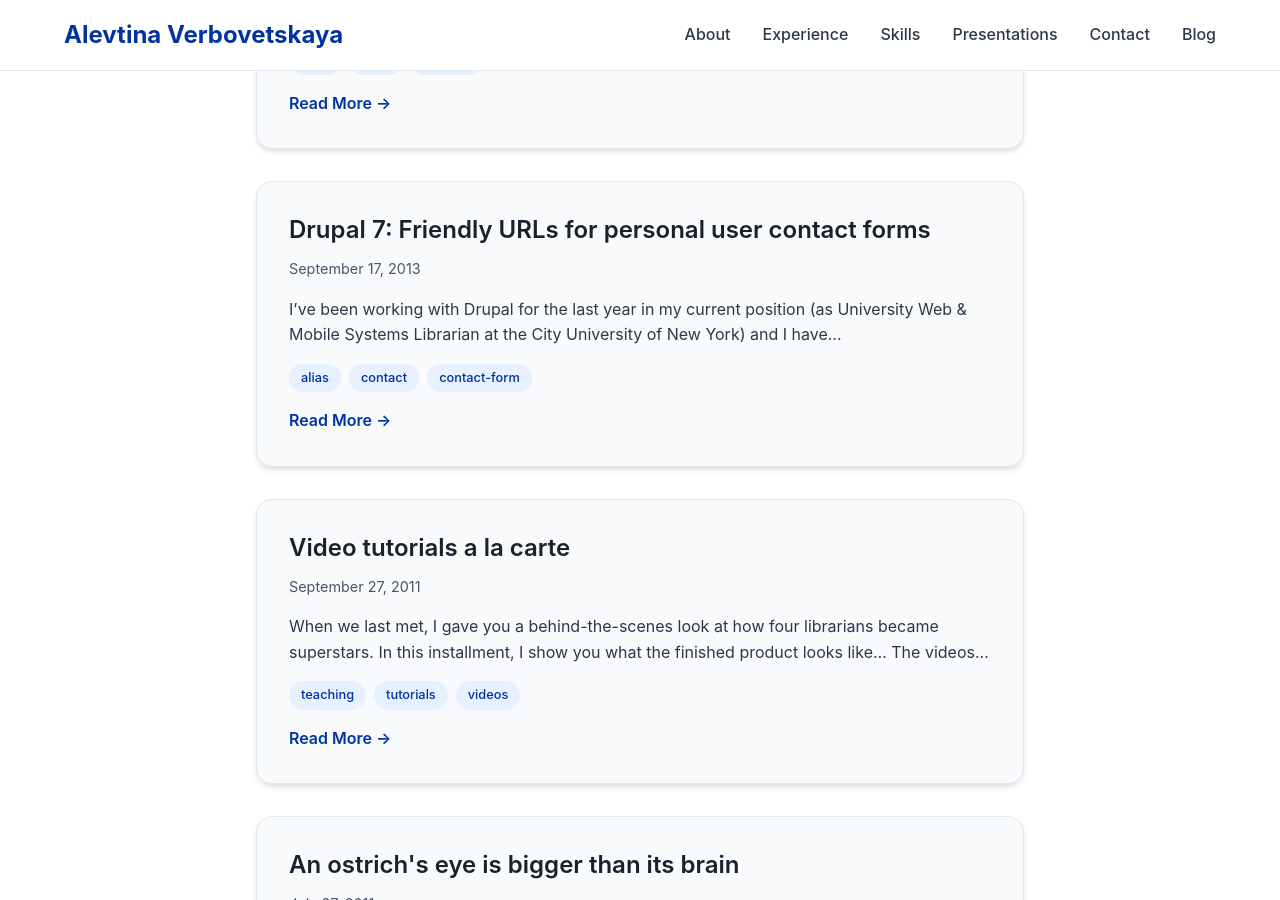
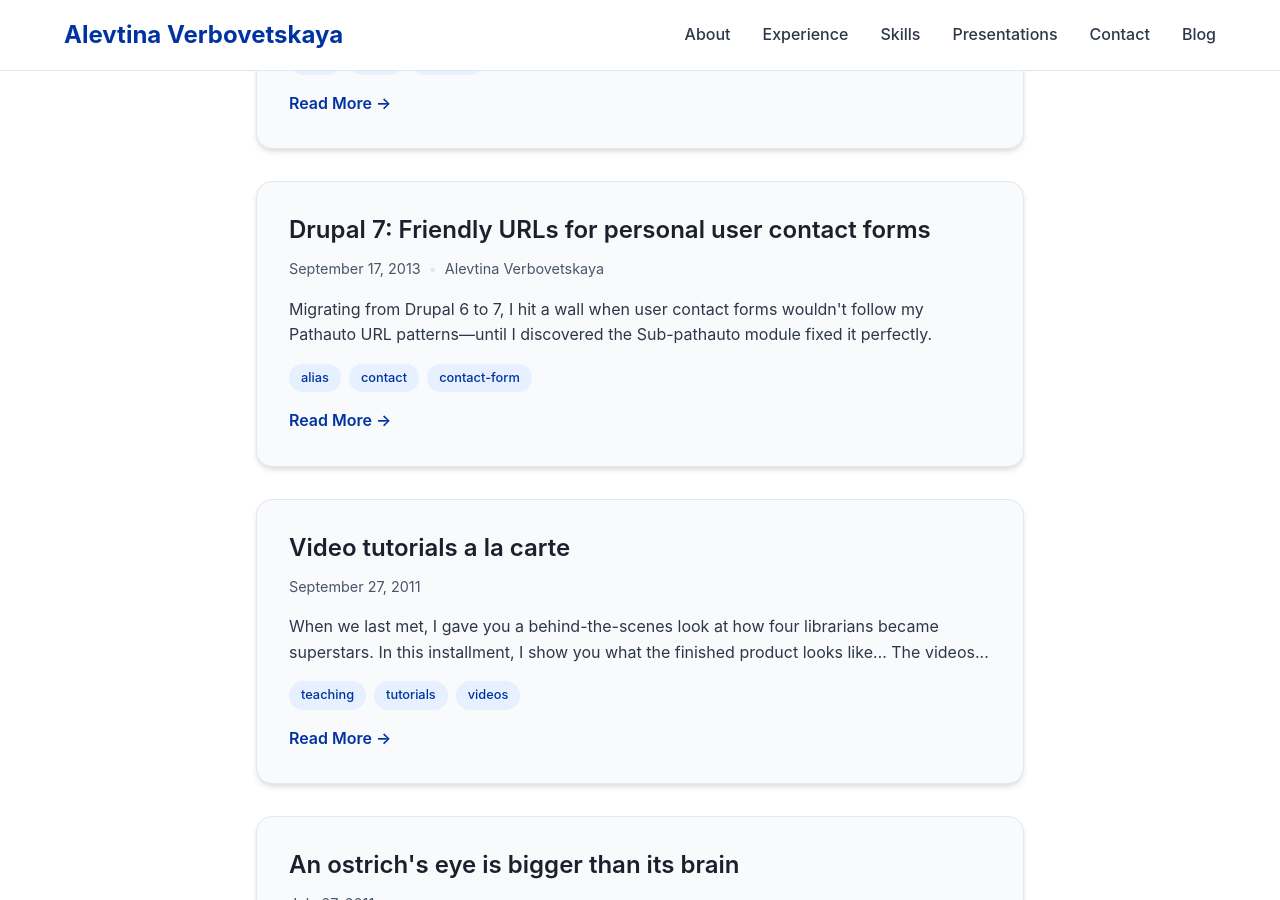
Before and after one commit to alevtina/alevtina.github.io, a Jekyll site: the page built from blog.md, in a window 1280 px wide and 900 px high, scrolled down 2223 px. Built offline with Jekyll 4.4.1, drawn with Linux system fonts in a browser that asks for light colours; some web fonts are replaced.

Commit message:
Added excerpt to old blog post

```diff
--- a/_posts/2013-09-17-drupal-7-friendly-urls-for-personal-user-contact-forms.md
+++ b/_posts/2013-09-17-drupal-7-friendly-urls-for-personal-user-contact-forms.md
@@ -2,6 +2,8 @@
 layout: post
 title: "Drupal 7: Friendly URLs for personal user contact forms"
 date: "2013-09-17"
+author: "Alevtina Verbovetskaya"
+excerpt: "Migrating from Drupal 6 to 7, I hit a wall when user contact forms wouldn't follow my Pathauto URL patterns—until I discovered the Sub-pathauto module fixed it perfectly."
 categories:
   - "cms"
 tags:
```
